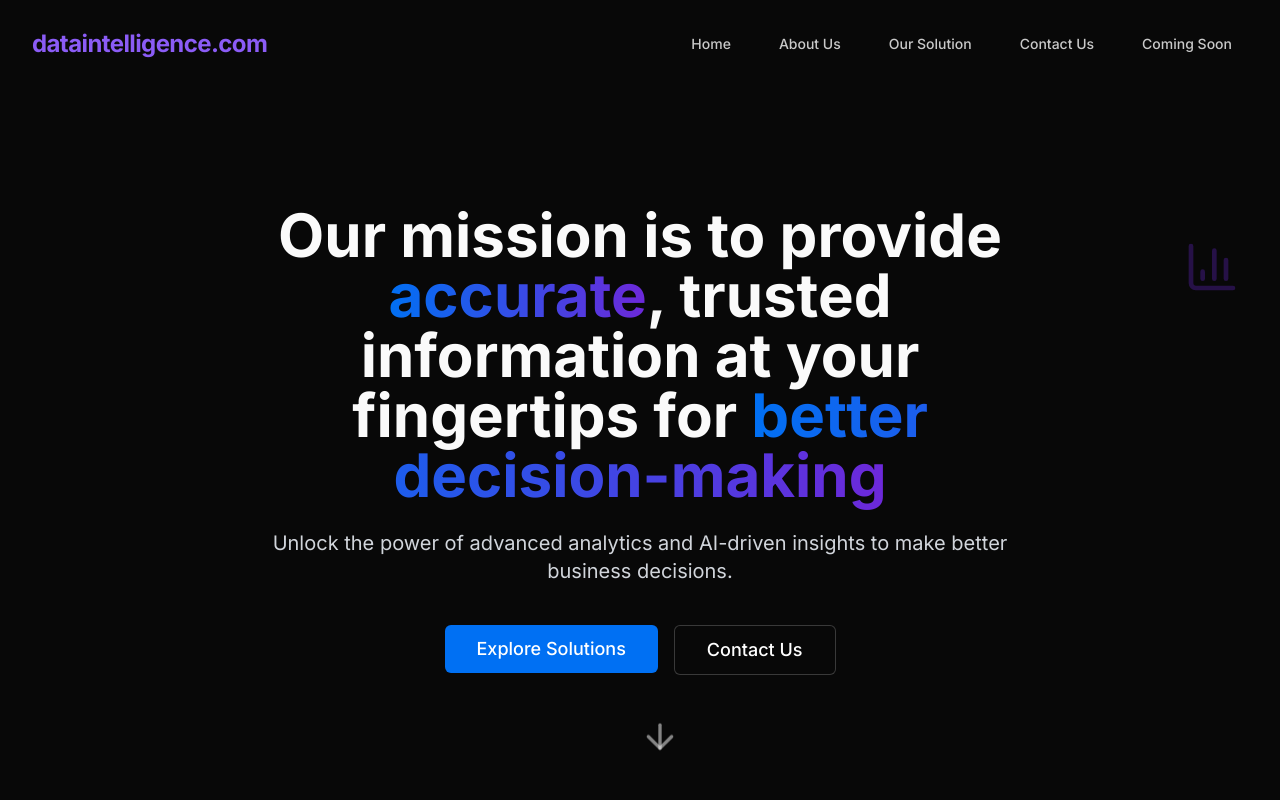
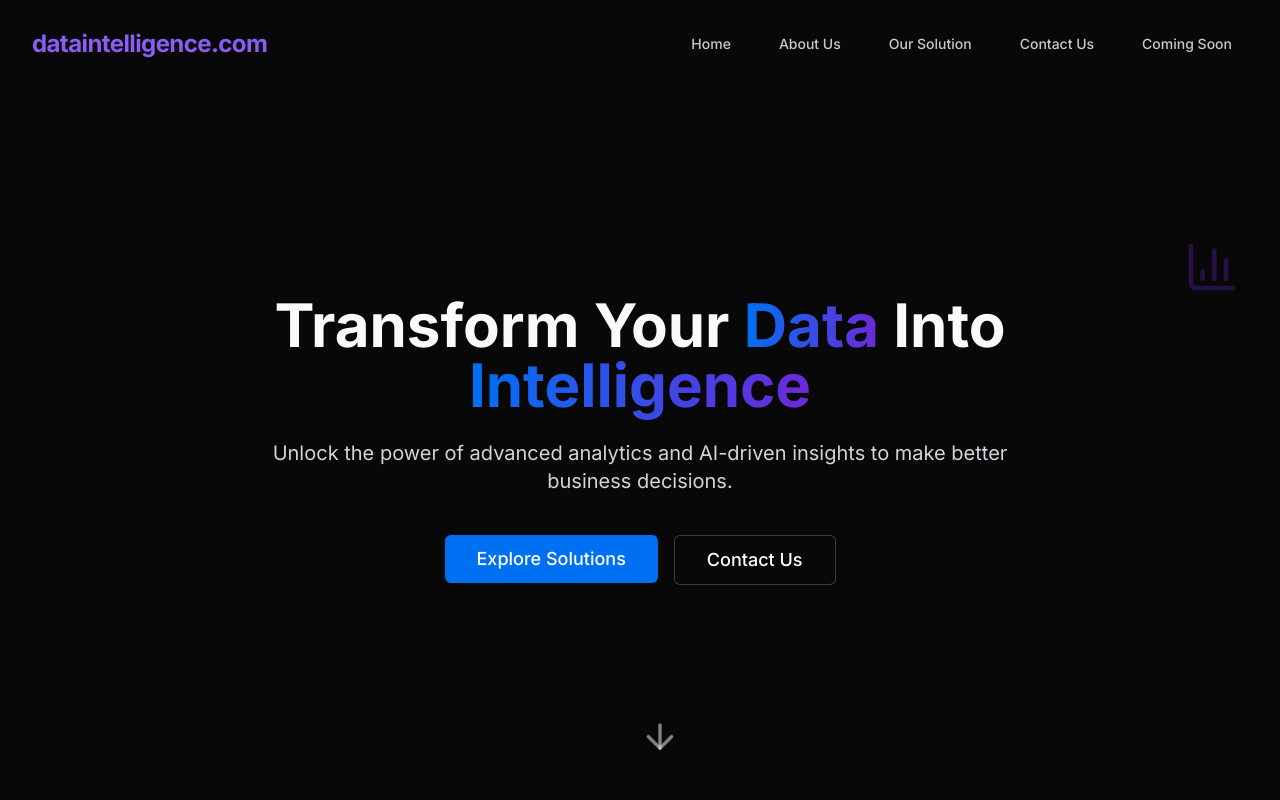
Before and after one commit to davehacirl/darkwave-website-builder, a React (Vite) app: page / in a window 1280 px wide. Shown: the top 800 px of the page. Built offline with nearby package versions, Linux system fonts and the light colour scheme.

Commit message:
Revert code changes
This commit reverts the previous code changes.

```diff
--- a/src/components/home/Hero.tsx
+++ b/src/components/home/Hero.tsx
@@ -8,7 +8,8 @@ export default function Hero() {
       <div className="section-container">
         <div className="max-w-3xl mx-auto text-center">
           <h1 className="text-4xl md:text-6xl font-bold mb-6 leading-tight">
-            Our mission is to provide <span className="text-gradient">accurate</span>, trusted information at your fingertips for <span className="text-gradient">better decision-making</span>
+            Transform Your <span className="text-gradient">Data</span> Into
+            <span className="text-gradient"> Intelligence</span>
           </h1>
           <p className="text-lg md:text-xl text-gray-300 mb-10 leading-relaxed">
             Unlock the power of advanced analytics and AI-driven insights to make better business decisions.
```
